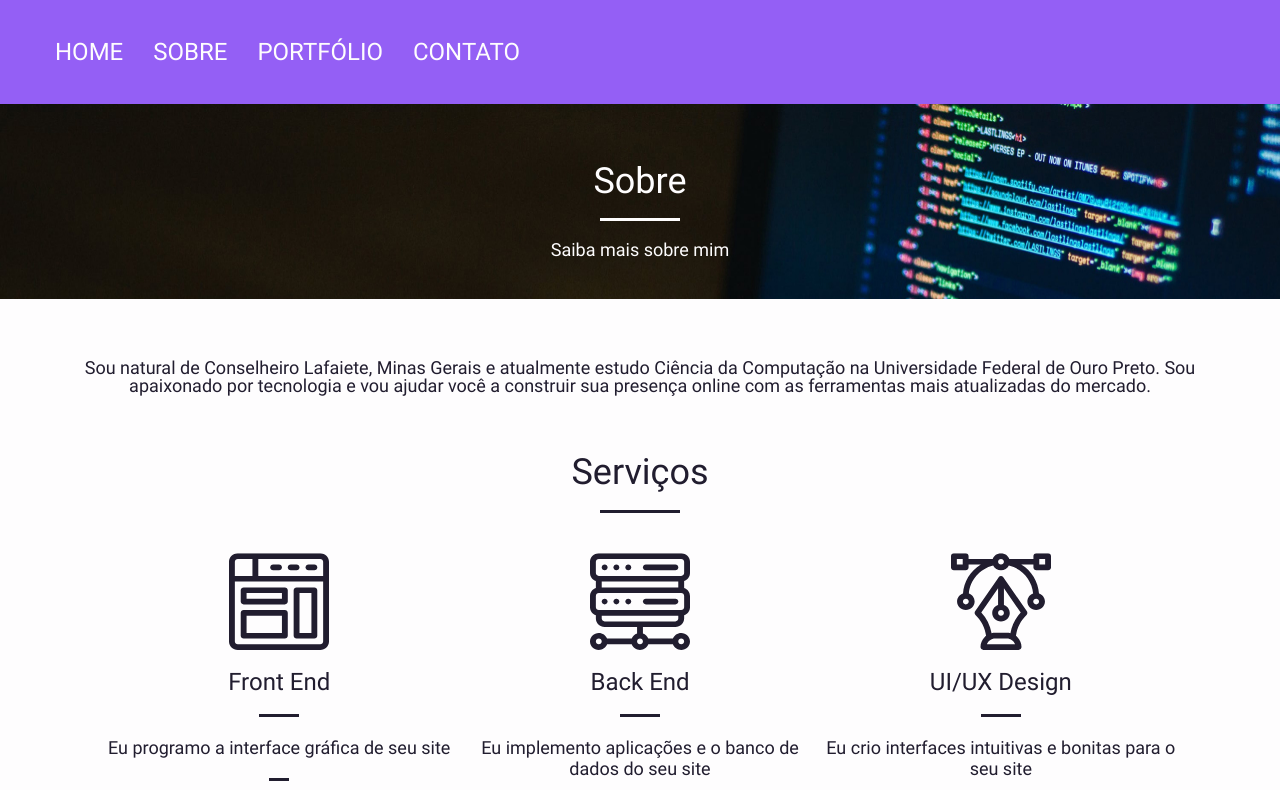
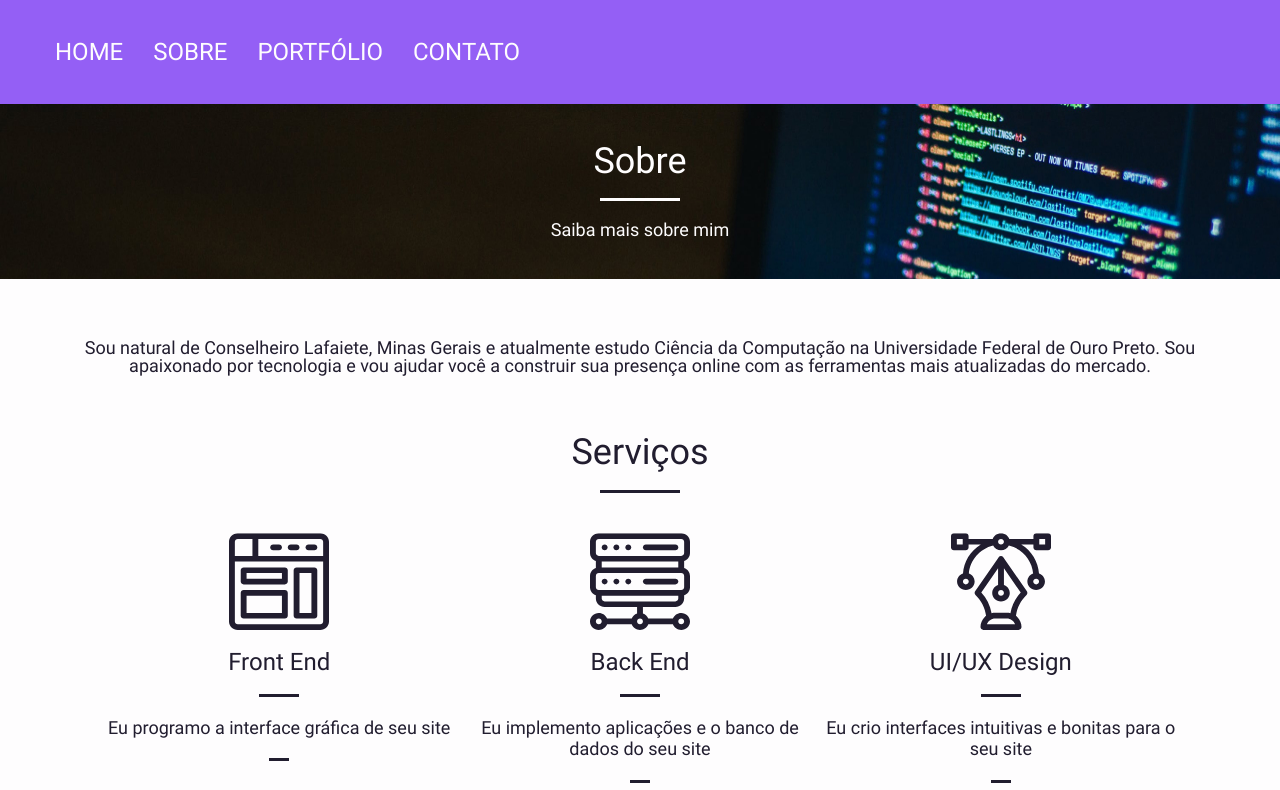
Before and after one commit to wander-junior/portfolio, a React (Create React App) app: page /sobre in a window 1280 px wide. Shown: the top 790 px of the page. Built offline with nearby package versions, Linux system fonts and the light colour scheme; no server answers.

Commit message:
Change pageHeader padding-top

```diff
--- a/src/components/PageHeader/pageHeader-styles.js
+++ b/src/components/PageHeader/pageHeader-styles.js
@@ -6,7 +6,7 @@ const HeaderWrapper = styled.header`
     background-repeat: no-repeat;
     color: ${colors.tertiary};
     text-align: center;
-    padding-top: 60px;
+    padding-top: 40px;
     padding-bottom: 40px;
 
     & > h2 {
```
